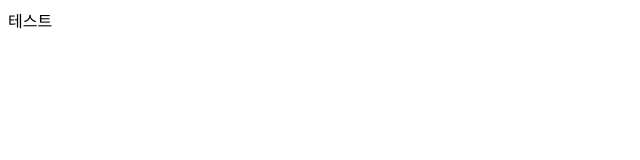
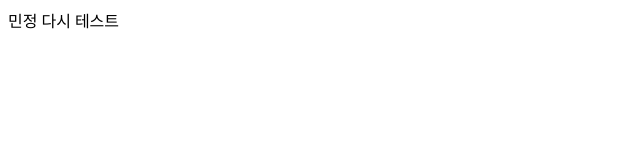
Before and after one commit to minjung03/JS_PJ_GAME, a plain HTML site: page index.html in a window 1280 px wide. Shown: the whole page, without its empty margins (0-640 px from the left). Drawn offline with Linux system fonts and the light colour scheme.

Commit message:
민정 테스트

```diff
--- a/index.html
+++ b/index.html
@@ -4,6 +4,6 @@
         <link rel="stylesheet">
     </head>
     <body>
-        테스트
+        민정 다시 테스트
     </body>
 </html>
```
